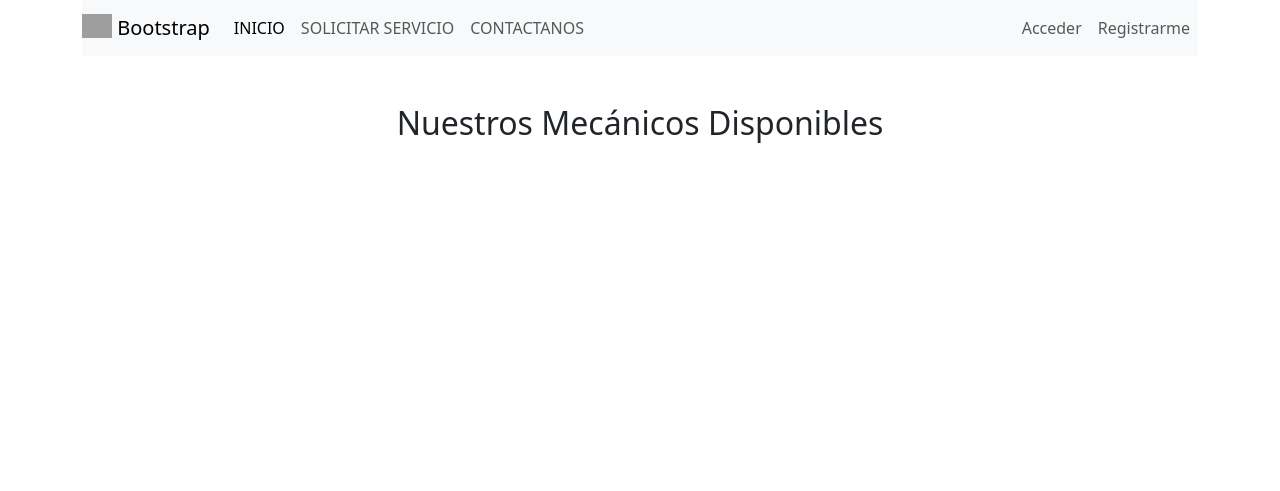
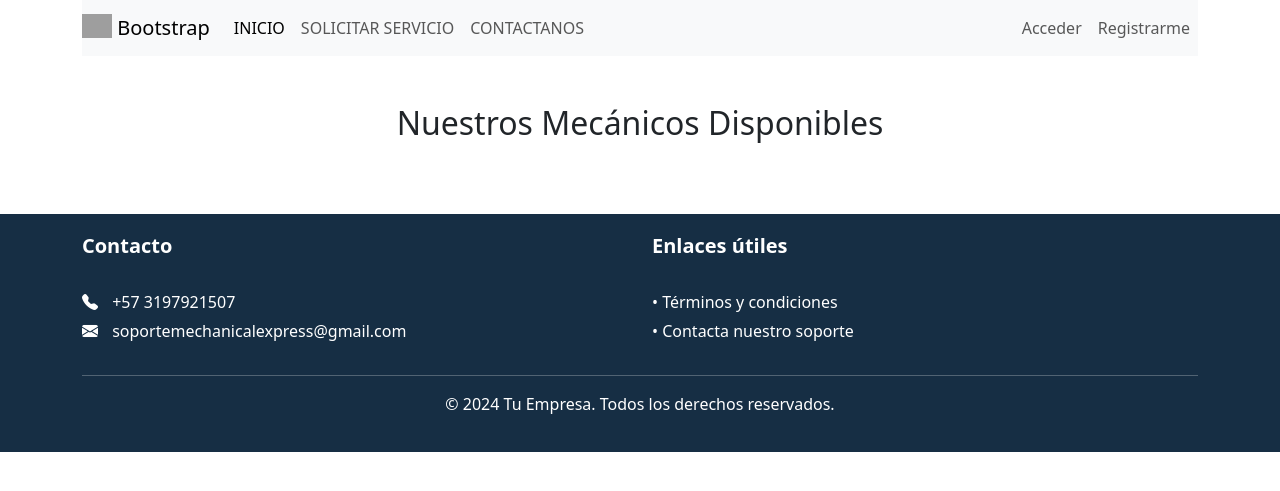
Before and after one commit to Alexnander0809/mechanical-express, a Django app: page /Home/solicitar_servicio/ in a window 1280 px wide. Shown: the top 491 px of the page. Run offline with Django 5.2, Linux system fonts and the light colour scheme; data that the repository does not hold is empty; some libraries are stand-ins or nearby versions; grey boxes are pictures that could not be loaded.

Commit message:
Si se pued

```diff
--- a/mechanical_express/Templates/Home/principal.html
+++ b/mechanical_express/Templates/Home/principal.html
@@ -524,3 +524,5 @@
 </body>
 
 </html>
+
+{% include 'inc/footer.html' %}
--- a/mechanical_express/Templates/Home/solicitar_servicio.html
+++ b/mechanical_express/Templates/Home/solicitar_servicio.html
@@ -15,7 +15,7 @@
                     <p class="card-text text-center">{{ mecanico.descripcion }}</p>
                     <p class="card-text text-center"><b>Teléfono:</b> {{ mecanico.telefono }}</p>
                     <div class="text-center">
-                        <a href="{% url 'perfiles' %}" class="btn btn-primary">Ver perfil</a>
+                        <a href="{% url 'perfiles' mecanico.id %}" class="btn btn-primary">Ver perfil</a>
                     </div>
                 </div>
             </div>
--- a/mechanical_express/Templates/inc/footer.html
+++ b/mechanical_express/Templates/inc/footer.html
@@ -0,0 +1,22 @@
+<footer class="footer" style="background-color: #162E44; color: white; padding: 20px 0;">
+    <div class="container">
+        <div class="row">
+            <div class="col-md-6">
+                <h5><b>Contacto</b></h5>
+                <br>
+                <p style="margin-bottom: 5px;"><i class="bi bi-telephone-fill" style="margin-right: 10px;"></i> +57 3197921507</p>
+                <p style="margin-bottom: 5px;"><i class="bi bi-envelope-fill" style="margin-right: 10px;"></i> soportemechanicalexpress@gmail.com</p>
+            </div>
+            <div class="col-md-6">
+                <h5><b>Enlaces útiles</b></h5>
+                <br>
+                <ul class="list-unstyled" style="padding-left: 0;">
+                    <li style="margin-bottom: 5px;"><a href="https://drive.google.com/file/d/1NbyW6s4GNv98On4ZiDY5beL5ycRabwoZ/view?usp=drive_link" target="_blank" style="color: white; text-decoration: none;">• Términos y condiciones</a></li>
+                    <li><a href="{% url 'contactenos' %}" style="color: white; text-decoration: none;">• Contacta nuestro soporte</a></li>
+                </ul>
+            </div>
+        </div>
+        <hr style="background-color: white;">
+        <p class="text-center">&copy; 2024 Tu Empresa. Todos los derechos reservados.</p>
+    </div>
+</footer>
--- a/mechanical_express/Templates/inc/header.html
+++ b/mechanical_express/Templates/inc/header.html
@@ -29,7 +29,7 @@
             <div class="collapse navbar-collapse" id="navbarNavDropdown">
                 <ul class="navbar-nav ml-auto">
                     <li class="nav-item">
-                        <a class="nav-link active" aria-current="page" href="#">INICIO</a>
+                        <a class="nav-link active" aria-current="page" href="{% url 'principal' %}">INICIO</a>
                     </li>
                     <li class="nav-item">
                         <a class="nav-link" href="{% url 'solicitar_servicio' %}">SOLICITAR SERVICIO</a>
@@ -49,7 +49,8 @@
                     <ul class="dropdown-menu" aria-labelledby="dropdownMenuButton">
                         <li><a class="dropdown-item" href="#"><i class="bi bi-person me-2"></i>Mi perfil</a></li>
                         <li><a class="dropdown-item" href="#"><i class="bi bi-gear me-2"></i>Configuración</a></li>
-                        <li><a class="dropdown-item" href="{% url 'salir' %}"><i class="bi bi-box-arrow-right me-2"></i>Salir</a></li>
+                        <li><a class="dropdown-item" href="{% url 'salir' %}"><i
+                                    class="bi bi-box-arrow-right me-2"></i>Salir</a></li>
                     </ul>
 
                 </div>
@@ -65,15 +66,14 @@
         </nav>
     </div>
 
-    <!-- jQuery -->
     <script src="https://code.jquery.com/jquery-3.6.0.min.js"></script>
-    <!-- Bootstrap Bundle with Popper -->
     <script src="https://cdnjs.cloudflare.com/ajax/libs/popper.js/2.11.8/umd/popper.min.js"
         integrity="sha384-I7E8VVD/ismYTF4hNIPjVp/Zjvgyol6VFvRkX/vR+Vc4jQkC+hVqc2pM8ODewa9r"
         crossorigin="anonymous"></script>
     <script src="https://cdnjs.cloudflare.com/ajax/libs/twitter-bootstrap/5.3.3/js/bootstrap.bundle.min.js"
         integrity="sha384-YvpcrYf0tY3lHB60NNkmXc5s9fDVZLESaAA55NDzOxhy9GkcIdslK1eN7N6jIeHz"
         crossorigin="anonymous"></script>
+
 </body>
 
 </html>
--- a/mechanical_express/views.py
+++ b/mechanical_express/views.py
@@ -6,8 +6,7 @@
 from django.contrib.auth import login, authenticate, logout
 
 def principal(request):
-    mensaje = "¡Bienvenido! Si eres mecánico, puedes actualizar tus datos personales en tu perfil."
-    return render(request, "Home/principal.html", {'mensaje':mensaje})
+    return render(request, "Home/principal.html")
 
 def solicitar_servicio(request):
     mecanico = Mecanico.objects.filter(estado='Activo')
@@ -25,7 +24,6 @@
 
 def configuracion(request):
     return render(request, "Home/configuracion.html")
-
 
 def insertarusuario(request):
     if request.method == "POST":
```
Also changed, not shown: mechanical_express/Templates/Home/perfiles.html (+50 -0 lines).
